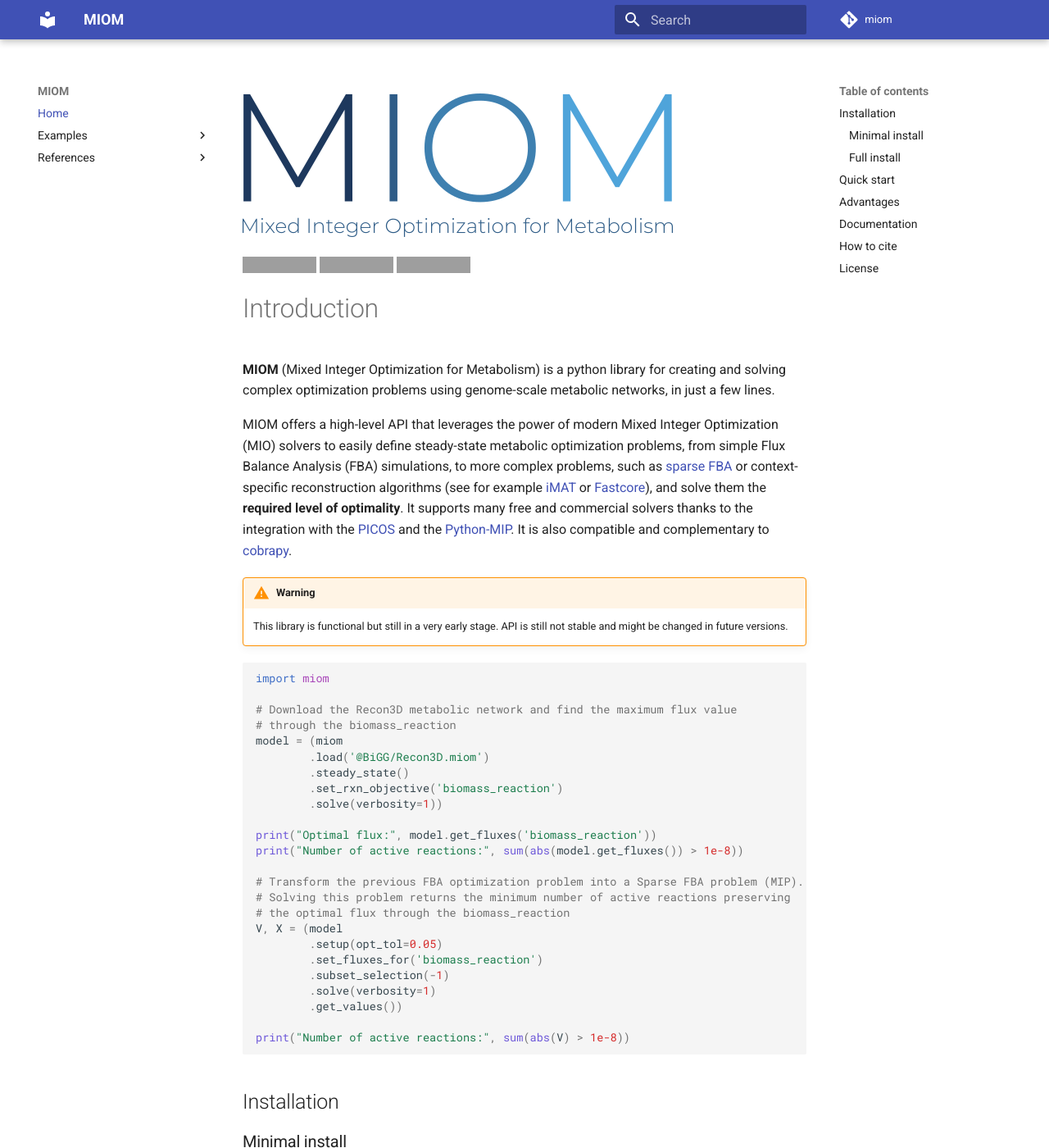
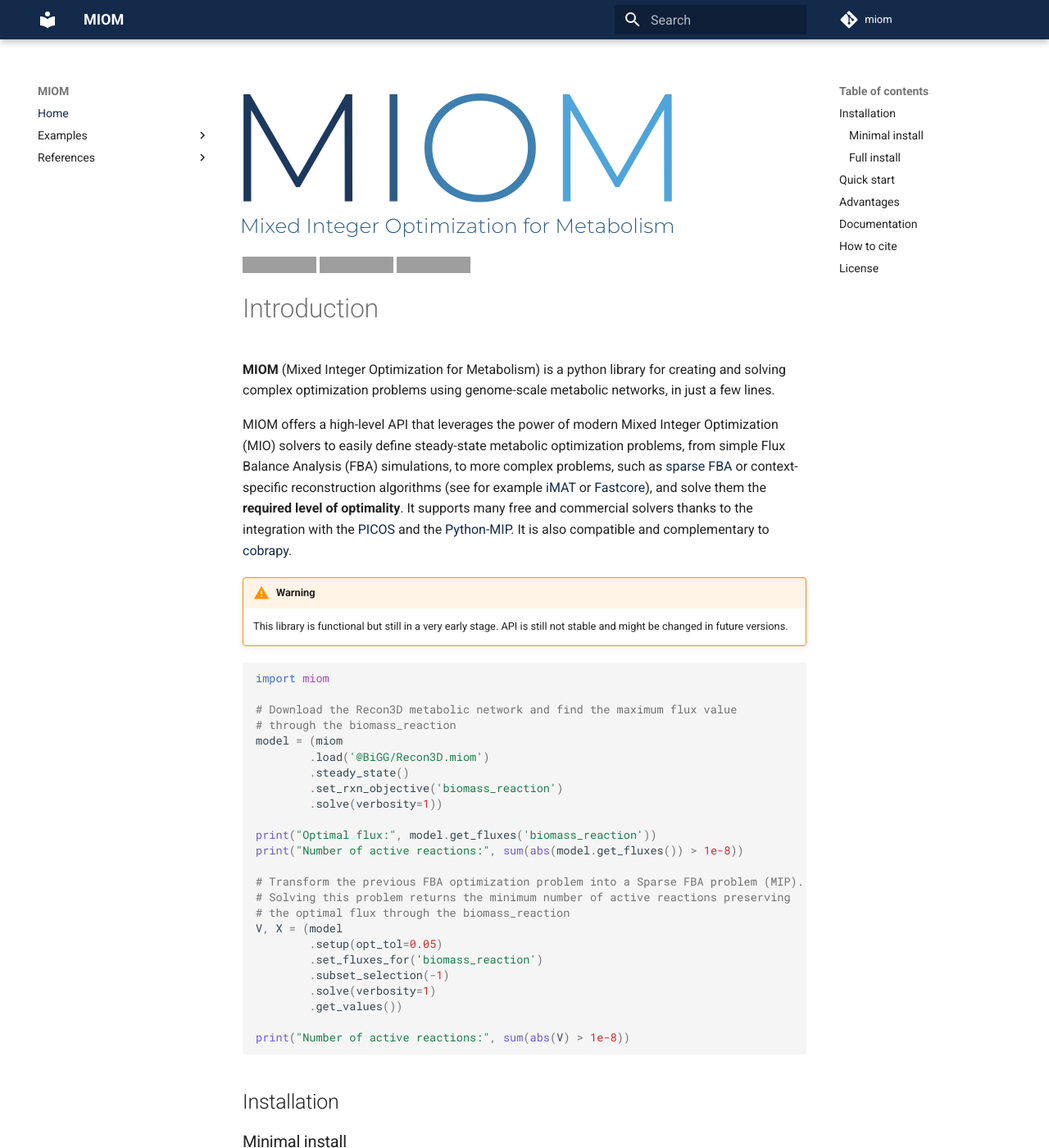
Before and after one commit to MetExplore/miom, an MkDocs documentation site: the page built from docs/index.md, in a window 1280 px wide and 1400 px high. Shown: the whole window at 82% size. Built offline with MkDocs 1.6.1 and Material for MkDocs 9.7.7, drawn with Linux system fonts in a browser that asks for light colours; comment, search, counter and statistics services are not loaded; the version menu is left out; grey boxes are pictures that could not be loaded.

```diff
--- /dev/null
+++ b/docs/stylesheets/extra.css
@@ -0,0 +1,14 @@
+:root {
+  --md-primary-fg-color: #132a4b;
+  --md-primary-fg-color--light: #2f5a96;
+  --md-primary-fg-color--dark: #0b1b31;
+  --md-primary-bg-color: hsla(0, 0%, 100%, 1);
+  --md-primary-bg-color--light: hsla(0, 0%, 100%, 0.7);
+  --md-text-link-color: #386eb9;
+
+  /* Accent color shades */
+  --md-accent-fg-color: #6896d6;
+  --md-accent-fg-color--transparent: hsla(189, 100%, 37%, 0.1);
+  --md-accent-bg-color: hsla(0, 0%, 100%, 1);
+  --md-accent-bg-color--light: hsla(0, 0%, 100%, 0.7);
+}
--- a/mkdocs.yml
+++ b/mkdocs.yml
@@ -40,6 +40,8 @@ extra:
     property: G-5SV6WE1KMZ
   version:
     provider: mike
+extra_css:
+  - stylesheets/extra.css
 extra_javascript:
   - https://polyfill.io/v3/polyfill.min.js?features=es6
   - https://cdn.jsdelivr.net/npm/mathjax@3/es5/tex-mml-chtml.js
```
Also changed, not shown: README.md (+5 -3 lines).
